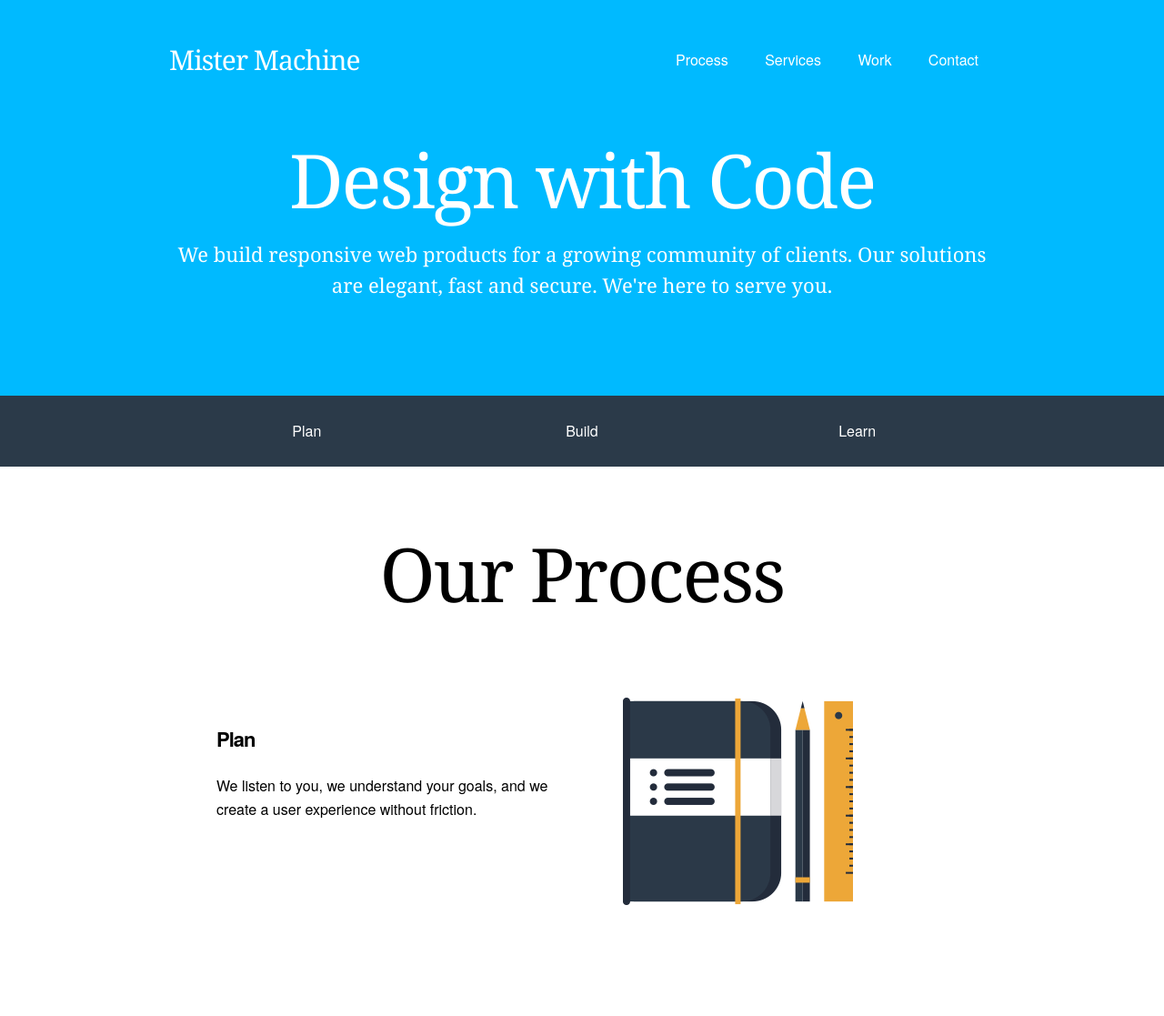
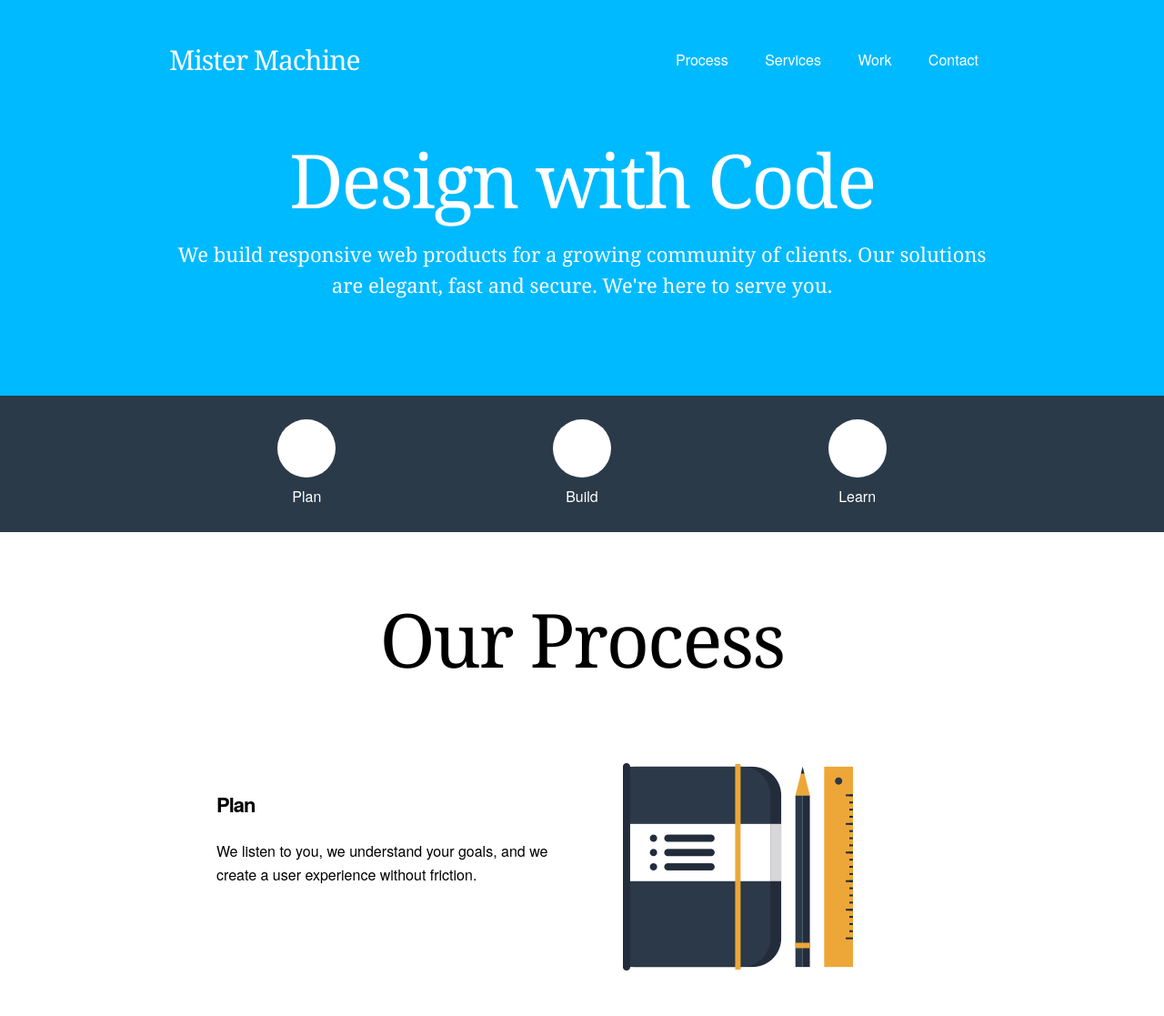
Before and after one commit to MisterMachine/mistermachine, a PHP site: page / in a window 1280 px wide. Shown: the top 1117 px of the page at 91% size. Run offline with PHP 8.4, Linux system fonts and the light colour scheme; some web fonts are replaced.

Commit message:
Minor changes to the border radius of the secondary menu

```diff
--- a/assets/_mistermachine_compass/scss/global/_media.scss
+++ b/assets/_mistermachine_compass/scss/global/_media.scss
@@ -28,7 +28,4 @@ img, video, object {
 .round {
 	@include border-radius(50%);
 	overflow: hidden;
-	border-width: 3px;
-	border-color: $dim-color;
-	border-style: solid;
 }
--- a/assets/_mistermachine_compass/scss/views/_patterns.scss
+++ b/assets/_mistermachine_compass/scss/views/_patterns.scss
@@ -42,6 +42,16 @@ $row-content-max-width: emCalc(820px);
 			@include breakpoint( medium ) {
 				padding-top: $row-padding * 3;
 		}
+	}
+}
+
+.bullets {
+	.round {
+		background: $blank-color;
+		display: block;
+		height: 4em;
+		width: 4em;
+		margin: 0 auto .5em;
 	}
 }
 
--- a/assets/stylesheets/application.css
+++ b/assets/stylesheets/application.css
@@ -171,9 +171,6 @@ img.no-resize, video.no-resize, object.no-resize {
   -o-border-radius: 50%;
   border-radius: 50%;
   overflow: hidden;
-  border-width: 3px;
-  border-color: #cccccc;
-  border-style: solid;
 }
 
 /* line 25, ../_mistermachine_compass/scss/global/_forms.scss */
@@ -1780,7 +1777,16 @@ nav li {
   }
 }
 
-/* line 48, ../_mistermachine_compass/scss/views/_patterns.scss */
+/* line 49, ../_mistermachine_compass/scss/views/_patterns.scss */
+.bullets .round {
+  background: white;
+  display: block;
+  height: 4em;
+  width: 4em;
+  margin: 0 auto .5em;
+}
+
+/* line 58, ../_mistermachine_compass/scss/views/_patterns.scss */
 .slide.row {
   margin-bottom: 52px;
   margin-left: auto;
@@ -1788,19 +1794,19 @@ nav li {
 }
 
 @media only screen and (min-width: 48em) {
-  /* line 54, ../_mistermachine_compass/scss/views/_patterns.scss */
+  /* line 64, ../_mistermachine_compass/scss/views/_patterns.scss */
   .inner-words {
     padding: 2em;
   }
 }
 
-/* line 62, ../_mistermachine_compass/scss/views/_patterns.scss */
+/* line 72, ../_mistermachine_compass/scss/views/_patterns.scss */
 .device-screen,
 .device-mobile,
 .device-tablet {
   border: 0;
 }
-/* line 65, ../_mistermachine_compass/scss/views/_patterns.scss */
+/* line 75, ../_mistermachine_compass/scss/views/_patterns.scss */
 .device-screen img,
 .device-mobile img,
 .device-tablet img {
@@ -1813,7 +1819,7 @@ nav li {
 }
 
 @media only screen and (min-width: 48em) {
-  /* line 76, ../_mistermachine_compass/scss/views/_patterns.scss */
+  /* line 86, ../_mistermachine_compass/scss/views/_patterns.scss */
   .device-screen {
     border-width: 2.5em 1px 1px 1px;
     border-style: solid;
@@ -1826,7 +1832,7 @@ nav li {
     border-top-right-radius: 10px;
   }
 
-  /* line 83, ../_mistermachine_compass/scss/views/_patterns.scss */
+  /* line 93, ../_mistermachine_compass/scss/views/_patterns.scss */
   .device-mobile {
     border-width: 4em .5em 4em .5em;
     border-style: solid;
@@ -1838,7 +1844,7 @@ nav li {
     border-radius: 20px;
   }
 
-  /* line 90, ../_mistermachine_compass/scss/views/_patterns.scss */
+  /* line 100, ../_mistermachine_compass/scss/views/_patterns.scss */
   .device-tablet {
     border-width: .5em 4em;
     border-style: solid;
@@ -1850,7 +1856,7 @@ nav li {
     border-radius: 20px;
   }
 
-  /* line 100, ../_mistermachine_compass/scss/views/_patterns.scss */
+  /* line 110, ../_mistermachine_compass/scss/views/_patterns.scss */
   .device-screen img,
   .device-mobile img,
   .device-tablet img {
@@ -1858,7 +1864,7 @@ nav li {
     margin-bottom: 0;
   }
 }
-/* line 107, ../_mistermachine_compass/scss/views/_patterns.scss */
+/* line 117, ../_mistermachine_compass/scss/views/_patterns.scss */
 nav img {
   margin-left: auto;
   margin-right: auto;
--- a/index.html
+++ b/index.html
@@ -35,10 +35,16 @@
 
 	<section class="secondary show-medium">
 		<div class="row">
-			<ul class="center">
-				<li class="column size1of3">Plan</li>
-				<li class="column size1of3">Build</li>
-				<li class="column size1of3">Learn</li>
+			<ul class="bullets center">
+				<li class="column size1of3">
+				<figure class="round"></figure>
+				Plan</li>
+				<li class="column size1of3">
+				<figure class="round"></figure>
+				Build</li>
+				<li class="column size1of3">
+				<figure class="round"></figure>
+				Learn</li>
 			</ul>
 		</div>
 	</section>
```
